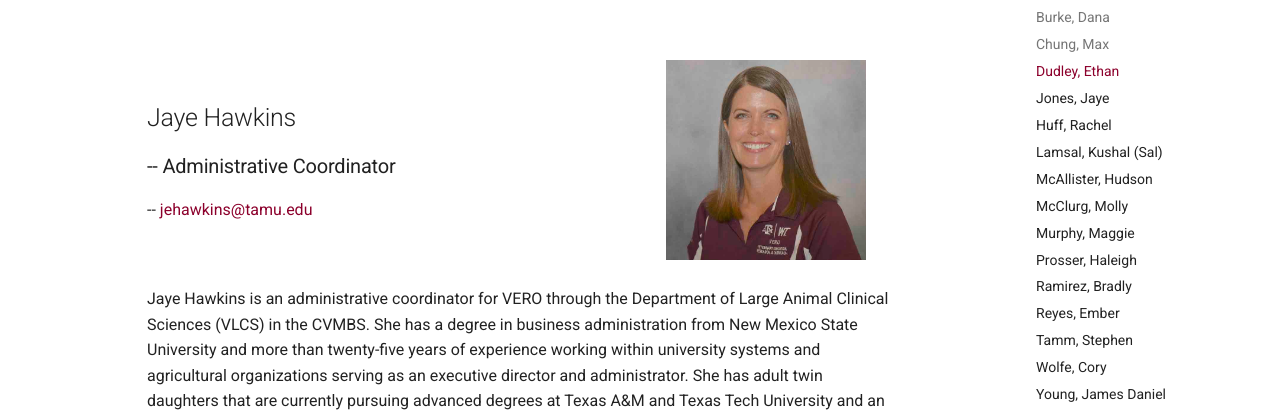
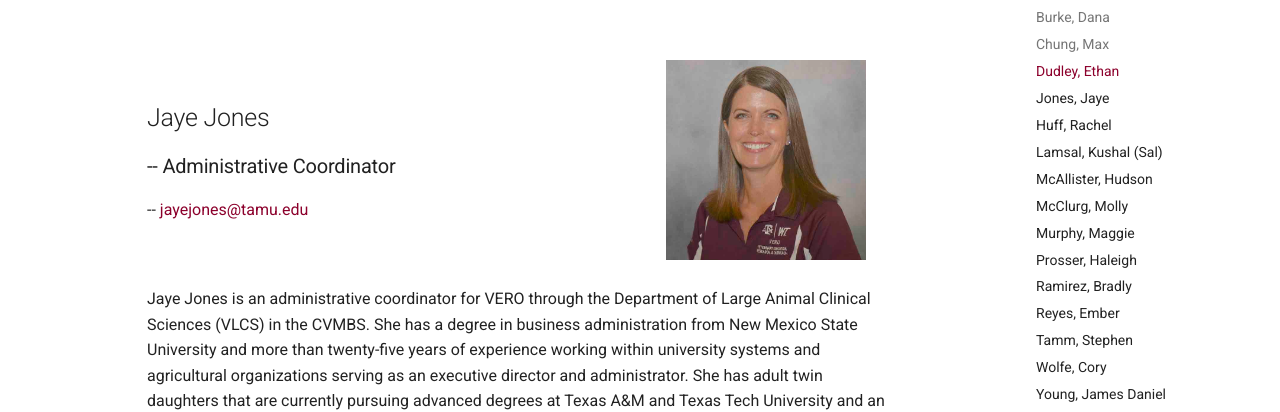
Before and after one commit to Microbial-Ecology-Group/vero-research, an MkDocs documentation site: the page built from docs/studentsandstaff.md, in a window 1280 px wide and 900 px high, scrolled down 1709 px. Shown: the part 157-569 px from the top of the window. Built offline with MkDocs 1.6.1 and Material for MkDocs 9.7.7, drawn with Linux system fonts in a browser that asks for light colours; some of the changed text lies outside the part shown.

Commit message:
Update studentsandstaff.md

```diff
--- a/docs/studentsandstaff.md
+++ b/docs/studentsandstaff.md
@@ -58,12 +58,12 @@ title: People
     <img src="../assets/Hawkins.web.jpg" alt=""  loading="lazy" width="200" style="margin-right: 2px;"/>
   </div>
   <div style="grid-column: 1; grid-row: 1;">
-    <h2>Jaye Hawkins</h2>
+    <h2>Jaye Jones</h2>
     <h3>-- Administrative Coordinator</h3>
-    <p>-- <a href="mailto:jehawkins@tamu.edu">jehawkins@tamu.edu</a><br>
+    <p>-- <a href="mailto:jayejones@tamu.edu">jayejones@tamu.edu</a><br>
  </div>
   <div style="grid-column: 1 / span 2; grid-row: 3;">
-    <p>Jaye Hawkins is an administrative coordinator for VERO through the Department of Large Animal Clinical Sciences (VLCS) in the CVMBS. She has a degree in business administration from New Mexico State University and more than twenty-five years of experience working within university systems and agricultural organizations serving as an executive director and administrator. She has adult twin daughters that are currently pursuing advanced degrees at Texas A&M and Texas Tech University and an awesome son-in-law. She loves dogs and has an Australian cattle dog named Sophie (best girl dog ever) and two grand-dogs, Charlie and Nellie. </p>
+    <p>Jaye Jones is an administrative coordinator for VERO through the Department of Large Animal Clinical Sciences (VLCS) in the CVMBS. She has a degree in business administration from New Mexico State University and more than twenty-five years of experience working within university systems and agricultural organizations serving as an executive director and administrator. She has adult twin daughters that are currently pursuing advanced degrees at Texas A&M and Texas Tech University and an awesome son-in-law. She loves dogs and has an Australian cattle dog named Sophie (best girl dog ever) and two grand-dogs, Charlie and Nellie. </p>
   </div>
 </div>
 --------
```
